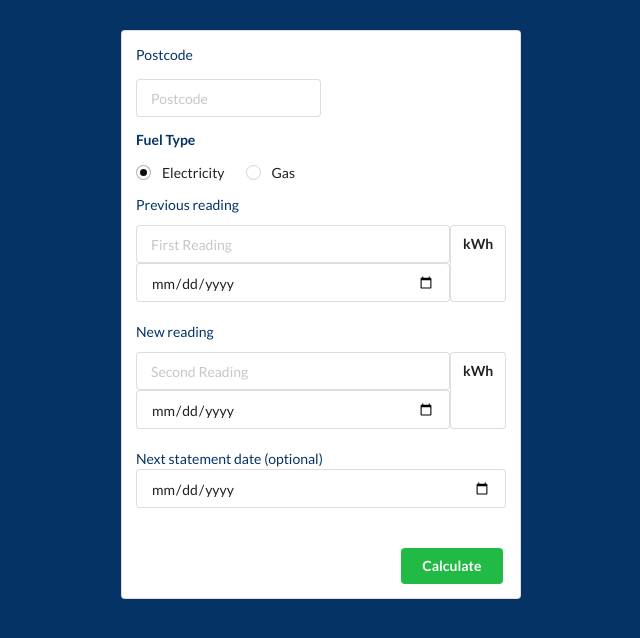
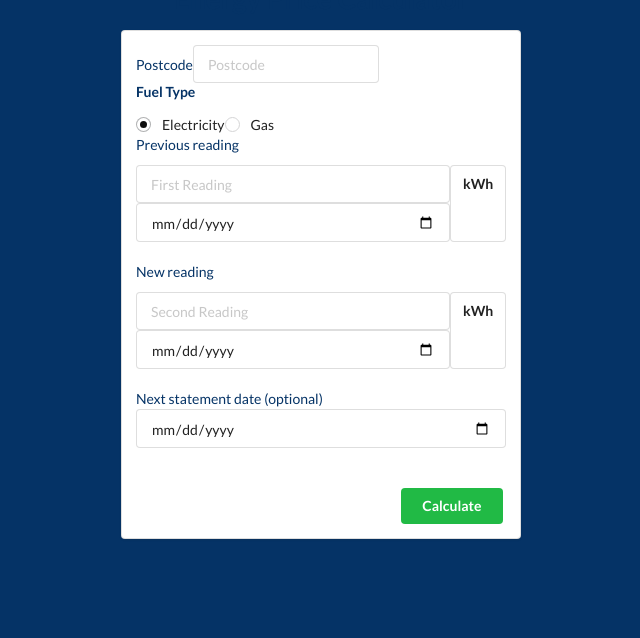
Before and after one commit to rurigrass/energy-calculator-2, a React (Create React App) app: page / in a window 1280 px wide. Shown: the top 638 px of the page, without its empty margins (319-959 px from the left). Built offline with nearby package versions, Linux system fonts and the light colour scheme.

Commit message:
removed style components

```diff
--- a/src/components/Postcode.js
+++ b/src/components/Postcode.js
@@ -1,14 +1,14 @@
 import React from 'react';
-import styled from 'styled-components';
+// import styled from 'styled-components';
 
-const Wrapper = styled.div`
-  display: grid;
-  width: 50%;
+// const Wrapper = styled.div`
+//   display: grid;
+//   width: 50%;
 
-  & > * {
-    margin: 0 0 1rem 0;
-  }
-`;
+//   & > * {
+//     margin: 0 0 1rem 0;
+//   }
+// `;
 export const Postcode = (props) => {
 
   // const regionFn = (e) => {
@@ -17,11 +17,13 @@ export const Postcode = (props) => {
   // }
 
   return (
-  <Wrapper>
+    <div>
+  {/* <Wrapper> */}
     <label>Postcode</label>
     <div className="ui input">
       <input type="text"  placeholder="Postcode" onChange={props.regionFn} />
     </div>
-  </Wrapper>
+   {/* </Wrapper> */}
+    </div>
   )
 }
--- a/src/components/RadioToggle/RadioGroup.js
+++ b/src/components/RadioToggle/RadioGroup.js
@@ -1,21 +1,23 @@
 import PropTypes from 'prop-types';
 import React from 'react';
-import styled from 'styled-components';
+// import styled from 'styled-components';
 
-const Wrapper = styled.div`
-  width: 50%;
+// const Wrapper = styled.div`
+//   width: 50%;
 
-  & > * {
-    margin: 0 1.5rem 1rem 0;
-  }
-`;
+//   & > * {
+//     margin: 0 1.5rem 1rem 0;
+//   }
+// `;
 
 const RadioGroup = props => {
   const { name, selectedOption, options, changeFn } = props;
 
 
   return (
-    <Wrapper>
+    // <Wrapper>
+    <div>
+
       <h5>{name}</h5>
       {
         options.map((option => {
@@ -32,7 +34,8 @@ const RadioGroup = props => {
           );
         }))
       }
-    </Wrapper>
+    </div>
+    //  </Wrapper>
   );
 };
 RadioGroup.propTypes = {
```
Also changed, not shown: 1 other file (tests, documents, lock files or other folders).
